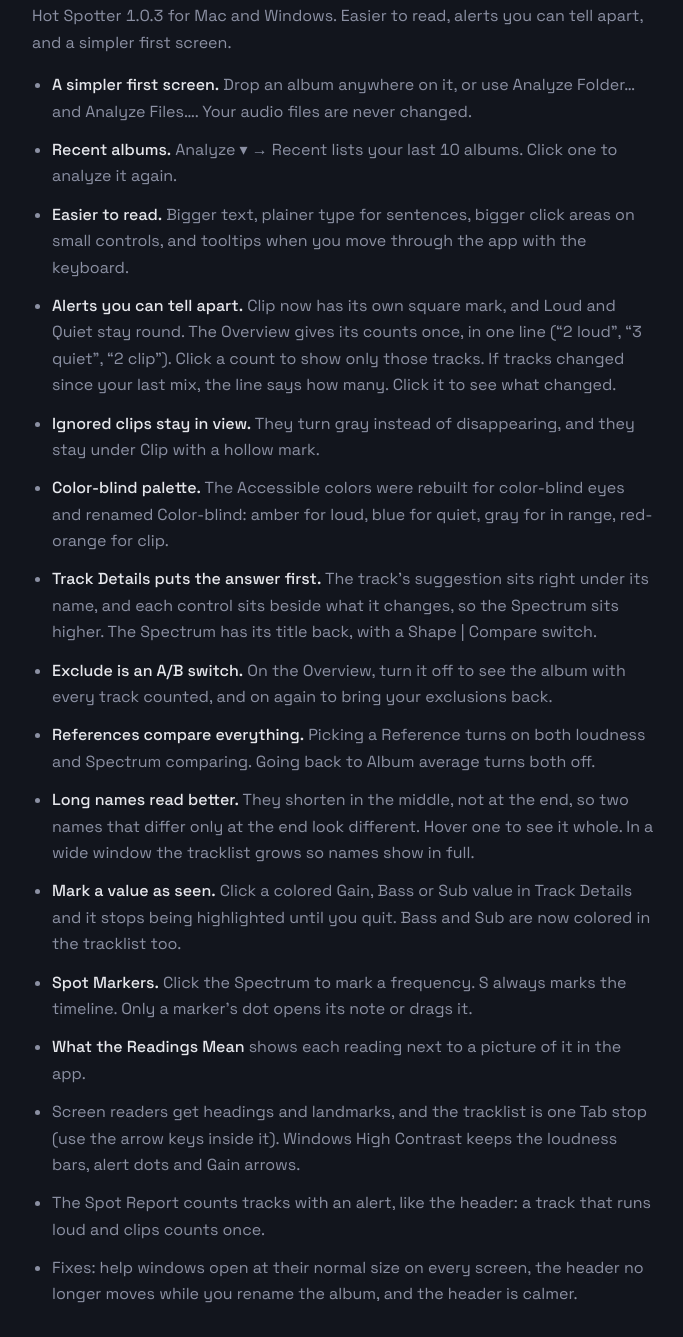
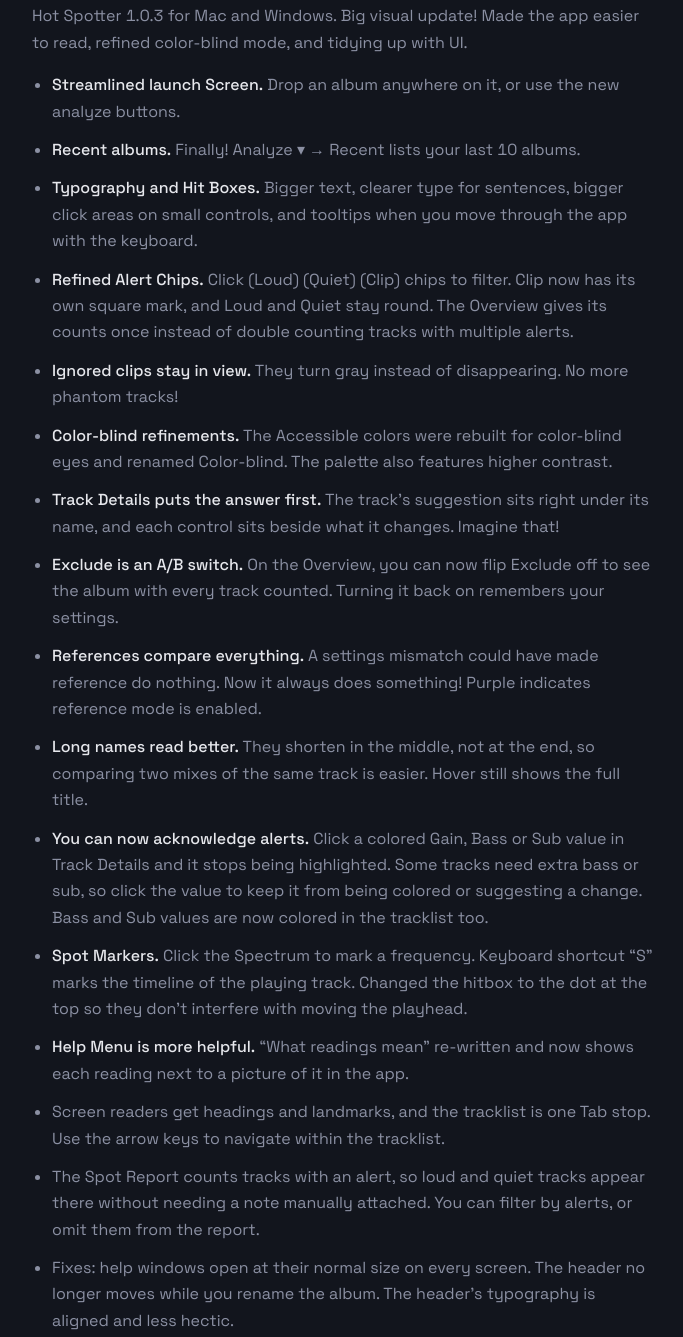
Before and after one commit to soundovision/hotspotter, a plain HTML site: page releases.html in a window 1280 px wide. Shown: the part 355-1692 px from the top of the page, without its empty margins (296-979 px from the left). Drawn offline with Linux system fonts and the light colour scheme.

Commit message:
site: 1.0.3 release notes in the owner's words (private b0b8bb5)

```diff
--- a/releases.html
+++ b/releases.html
@@ -51,24 +51,24 @@
 
     <h2 id="v1.0.3">1.0.3</h2>
     <p class="micro legal-date">25 November 2026</p>
-    <p>Hot Spotter 1.0.3 for Mac and Windows. Easier to read, alerts you can tell apart, and a simpler first screen.</p>
+    <p>Hot Spotter 1.0.3 for Mac and Windows. Big visual update! Made the app easier to read, refined color-blind mode, and tidying up with UI.</p>
     <ul>
-      <li><strong>A simpler first screen.</strong> Drop an album anywhere on it, or use Analyze Folder… and Analyze Files…. Your audio files are never changed.</li>
-      <li><strong>Recent albums.</strong> Analyze ▾ → Recent lists your last 10 albums. Click one to analyze it again.</li>
-      <li><strong>Easier to read.</strong> Bigger text, plainer type for sentences, bigger click areas on small controls, and tooltips when you move through the app with the keyboard.</li>
-      <li><strong>Alerts you can tell apart.</strong> Clip now has its own square mark, and Loud and Quiet stay round. The Overview gives its counts once, in one line (“2 loud”, “3 quiet”, “2 clip”). Click a count to show only those tracks. If tracks changed since your last mix, the line says how many. Click it to see what changed.</li>
-      <li><strong>Ignored clips stay in view.</strong> They turn gray instead of disappearing, and they stay under Clip with a hollow mark.</li>
-      <li><strong>Color-blind palette.</strong> The Accessible colors were rebuilt for color-blind eyes and renamed Color-blind: amber for loud, blue for quiet, gray for in range, red-orange for clip.</li>
-      <li><strong>Track Details puts the answer first.</strong> The track's suggestion sits right under its name, and each control sits beside what it changes, so the Spectrum sits higher. The Spectrum has its title back, with a Shape | Compare switch.</li>
-      <li><strong>Exclude is an A/B switch.</strong> On the Overview, turn it off to see the album with every track counted, and on again to bring your exclusions back.</li>
-      <li><strong>References compare everything.</strong> Picking a Reference turns on both loudness and Spectrum comparing. Going back to Album average turns both off.</li>
-      <li><strong>Long names read better.</strong> They shorten in the middle, not at the end, so two names that differ only at the end look different. Hover one to see it whole. In a wide window the tracklist grows so names show in full.</li>
-      <li><strong>Mark a value as seen.</strong> Click a colored Gain, Bass or Sub value in Track Details and it stops being highlighted until you quit. Bass and Sub are now colored in the tracklist too.</li>
-      <li><strong>Spot Markers.</strong> Click the Spectrum to mark a frequency. S always marks the timeline. Only a marker's dot opens its note or drags it.</li>
-      <li><strong>What the Readings Mean</strong> shows each reading next to a picture of it in the app.</li>
-      <li>Screen readers get headings and landmarks, and the tracklist is one Tab stop (use the arrow keys inside it). Windows High Contrast keeps the loudness bars, alert dots and Gain arrows.</li>
-      <li>The Spot Report counts tracks with an alert, like the header: a track that runs loud and clips counts once.</li>
-      <li>Fixes: help windows open at their normal size on every screen, the header no longer moves while you rename the album, and the header is calmer.</li>
+      <li><strong>Streamlined launch Screen.</strong> Drop an album anywhere on it, or use the new analyze buttons.</li>
+      <li><strong>Recent albums.</strong> Finally! Analyze ▾ → Recent lists your last 10 albums.</li>
+      <li><strong>Typography and Hit Boxes.</strong> Bigger text, clearer type for sentences, bigger click areas on small controls, and tooltips when you move through the app with the keyboard.</li>
+      <li><strong>Refined Alert Chips.</strong> Click (Loud) (Quiet) (Clip) chips to filter. Clip now has its own square mark, and Loud and Quiet stay round. The Overview gives its counts once instead of double counting tracks with multiple alerts.</li>
+      <li><strong>Ignored clips stay in view.</strong> They turn gray instead of disappearing. No more phantom tracks!</li>
+      <li><strong>Color-blind refinements.</strong> The Accessible colors were rebuilt for color-blind eyes and renamed Color-blind. The palette also features higher contrast.</li>
+      <li><strong>Track Details puts the answer first.</strong> The track's suggestion sits right under its name, and each control sits beside what it changes. Imagine that!</li>
+      <li><strong>Exclude is an A/B switch.</strong> On the Overview, you can now flip Exclude off to see the album with every track counted. Turning it back on remembers your settings.</li>
+      <li><strong>References compare everything.</strong> A settings mismatch could have made reference do nothing. Now it always does something! Purple indicates reference mode is enabled.</li>
+      <li><strong>Long names read better.</strong> They shorten in the middle, not at the end, so comparing two mixes of the same track is easier. Hover still shows the full title.</li>
+      <li><strong>You can now acknowledge alerts.</strong> Click a colored Gain, Bass or Sub value in Track Details and it stops being highlighted. Some tracks need extra bass or sub, so click the value to keep it from being colored or suggesting a change. Bass and Sub values are now colored in the tracklist too.</li>
+      <li><strong>Spot Markers.</strong> Click the Spectrum to mark a frequency. Keyboard shortcut “S” marks the timeline of the playing track. Changed the hitbox to the dot at the top so they don’t interfere with moving the playhead.</li>
+      <li><strong>Help Menu is more helpful.</strong> “What readings mean” re-written and now shows each reading next to a picture of it in the app.</li>
+      <li>Screen readers get headings and landmarks, and the tracklist is one Tab stop. Use the arrow keys to navigate within the tracklist.</li>
+      <li>The Spot Report counts tracks with an alert, so loud and quiet tracks appear there without needing a note manually attached. You can filter by alerts, or omit them from the report.</li>
+      <li>Fixes: help windows open at their normal size on every screen. The header no longer moves while you rename the album. The header’s typography is aligned and less hectic.</li>
     </ul>
 
     <h2 id="v1.0.2">1.0.2</h2>
```
